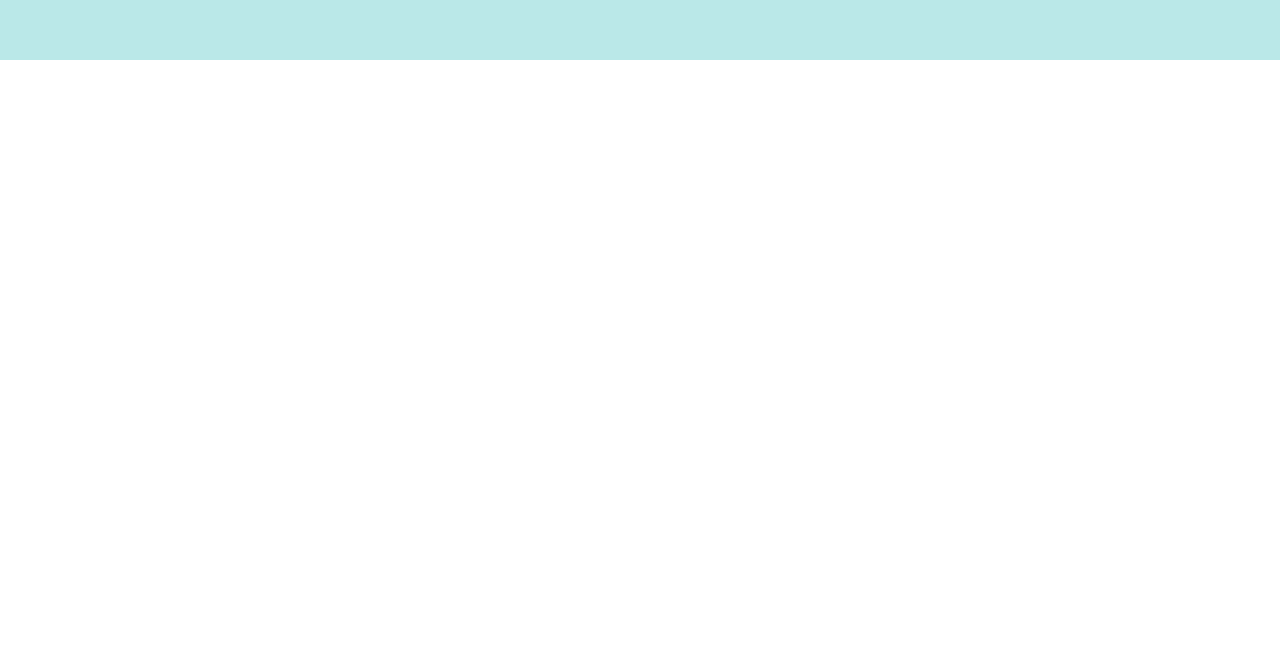
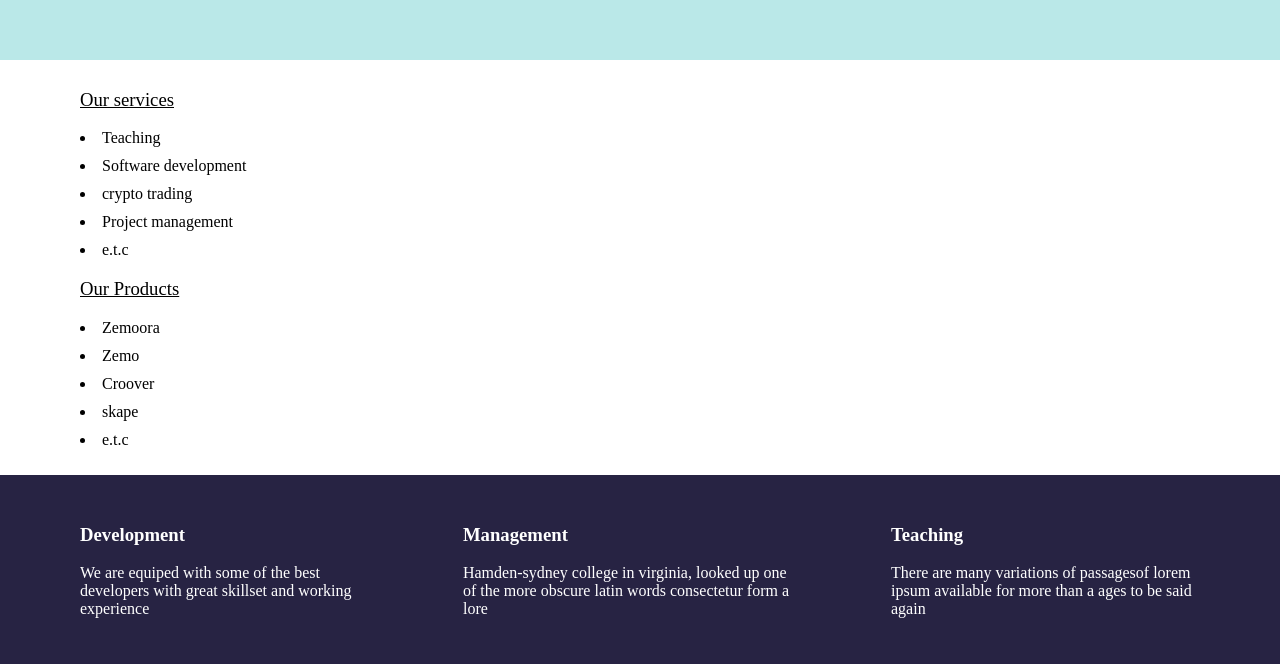
Before and after one commit to Firstlady0/zemoora, a plain HTML site: page index.html in a window 1280 px wide. Shown: the part 750-1414 px from the top of the page. Before the commit the page ends 831 px from the top, so only its background shows below. Drawn offline with Linux system fonts and the light colour scheme.

Commit message:
developed service card and slogan area

```diff
--- a/assets/css/main.css
+++ b/assets/css/main.css
@@ -1,11 +1,16 @@
+:root{
+    --color-primary: #272343;
+    --container-padding: 10px 80px;
+
+}
 body{
     margin: 0;
 }
 .landing-page{
     background-color: #bae8e8;
     height:100vh;
-    padding: 10px 80px;
-    padding-bottom: 0;
+    padding: var(--container-padding);
+    padding-bottom: 0px;
 
 
 }
@@ -13,11 +18,12 @@ header{
     display: flex;
     justify-content:space-between;
     align-items:baseline;
-    border-bottom: 2px solid #272343;
+    border-bottom: 2px solid var(--color-primary);
 
 }
 h1{
     margin-top:0;
+    color: var(--color-primary);
 }
 nav ul{
     list-style-type: none;
@@ -36,3 +42,33 @@ nav a{
     color:#ffffff;
     border-radius: 10px;
 }
+#main-title{
+    font-size: 70px;
+    width: 500px;
+    color: var(--color-primary);
+}
+.service-card{
+    padding:var(--container-padding);
+}
+.service-card h3{
+    text-decoration: underline;
+    font-weight: normal;
+}
+.service-card ul{
+    padding:0;
+    list-style-position: inside;
+}
+.service-card li{
+    margin: 10px 0px;
+}
+.slogan{
+    padding: 10px 80px;
+    background-color:#272343;
+    display: flex;
+    color:#ffffff;
+    gap:100px;
+}
+.slogan div{
+    margin:20px 0px;
+    color: #ffffff;
+}
--- a/index.html
+++ b/index.html
@@ -20,10 +20,43 @@
                     </ul>
                 </nav>
         </header>
-        <h2>Get started with becoming a developer today</h2>
+        <h2 id="main-title">Get started with becoming a developer today</h2>
     </div>
-    <h1>
-
-    </h1>
+    <div class="service-card">
+        <div>
+            <h3>Our services</h3>
+                <ul>
+                    <li>Teaching</li>
+                    <li>Software development</li>
+                    <li>crypto trading</li>
+                    <li>Project management</li>
+                    <li>e.t.c</li>
+                </ul>
+        </div>
+        <div>
+            <h3>Our Products</h3>
+                <ul>
+                    <li>Zemoora</li>
+                    <li>Zemo</li>
+                    <li>Croover</li>
+                    <li>skape</li>
+                    <li>e.t.c</li>
+                </ul>
+        </div>
+    </div>
+    <div class="slogan">
+        <div class="dev">
+            <h3>Development</h3>
+            <p>We are equiped with some of the best developers with great skillset and working experience</p>
+        </div>
+        <div class="man">
+            <h3>Management</h3>
+            <p>Hamden-sydney college in virginia, looked up one of the more obscure latin words consectetur form a lore</p>
+        </div>
+        <div class="tea">
+            <h3>Teaching</h3>
+            <p>There are many variations of passagesof lorem ipsum available for more than a ages to be said again</p>
+        </div>
+    </div>
 </body>
 </html>
```
